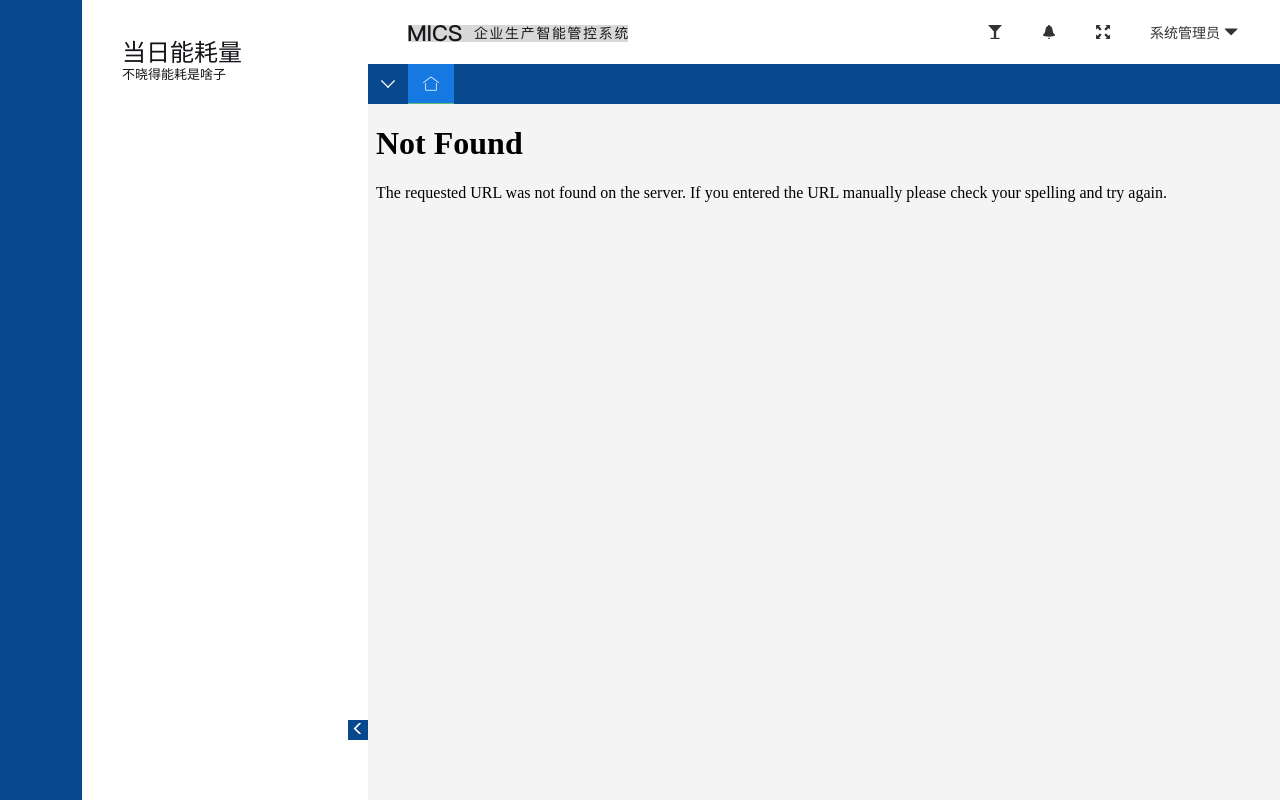
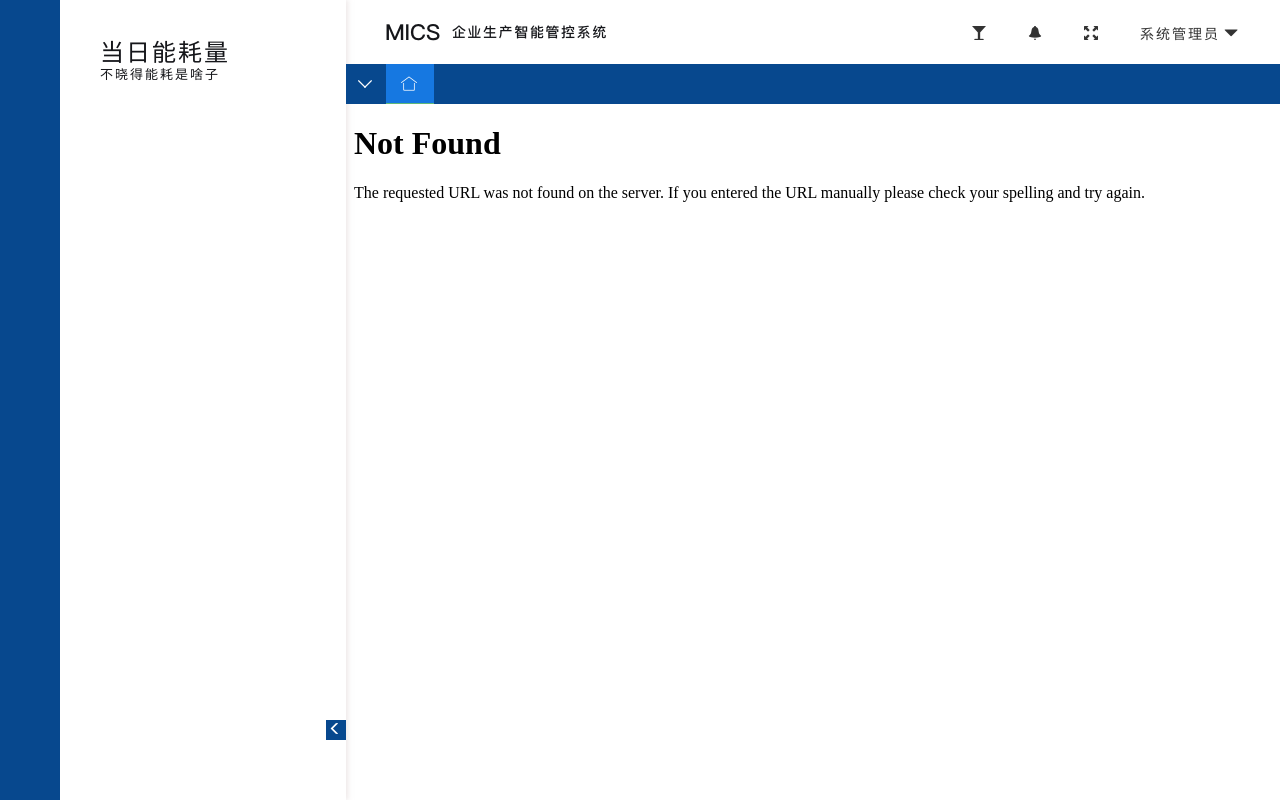
Before and after one commit to zhouchangxiang/MIS, a Flask app: template templates/main/index.html in a window 1280 px wide. Run offline with Flask 2, Linux system fonts and the light colour scheme; the template is opened without the code that fills it, so the values that code supplies are empty; some libraries are stand-ins or nearby versions; some web fonts are replaced.

Commit message:
no message

```diff
--- a/static/script/admin.js
+++ b/static/script/admin.js
@@ -117,14 +117,16 @@
 
 	//左右折叠导航
 	$(".sidebarMoveBtn").on('click',function(){
-		if($(".sidebarRight").css("left") == "82px"){
-			$(".sidebarRight").animate({left:"-204px"})
-            $(".contentRight").animate({marginLeft:"82px"})
+		if($(".sidebarRight").css("left") == "60px"){
+			$(".sidebarRight").animate({left:"-226px"})
+            $(".contentRight").animate({marginLeft:"60px"})
+            $(".contentLeft").animate({width:"60px"})
 			$(".sidebarMoveBtn").css({background:"#ffffff",color:"#07488E"})
 			$(".sidebarMoveBtn").find("i").removeClass("glyphicon-menu-left").addClass("glyphicon-menu-right")
 		}else{
-            $(".sidebarRight").animate({left:"82px"})
-            $(".contentRight").animate({marginLeft:"368px"})
+            $(".sidebarRight").animate({left:"60px"})
+            $(".contentRight").animate({marginLeft:"346px"})
+            $(".contentLeft").animate({width:"346px"})
 			$(".sidebarMoveBtn").css({background:"#07488E",color:"#ffffff"})
 			$(".sidebarMoveBtn").find("i").removeClass("glyphicon-menu-right").addClass("glyphicon-menu-left")
 		}
--- a/static/style/admin.css
+++ b/static/style/admin.css
@@ -5,23 +5,24 @@
     background-color: #fff;
 }
 #contentWrap.contentBg{
-    background-color: #F4F4F4;
-    color: #666666;
+    background-color: #ffffff;
+    color: #15161A;
 }
 .contentLeft{
     position: absolute;
     top: 0;
     left: 0;
-    width: 368px;
+    width: 346px;
     height: 100%;
-    box-shadow: none;
+    box-shadow: 2px 0 5px 0 rgba(222,209,209,0.50);
+    z-index: 100;
 }
 .contentRight{
     position: relative;
     top: 0;
     left: 0;
     height: 100%;
-    margin-left: 368px;
+    margin-left: 346px;
     box-shadow: none;
     overflow: hidden;
 }
@@ -46,33 +47,13 @@
     height:100%;
     left: 0;
     top: 0;
-    width: 82px;
+    width: 60px;
     margin: 0;
     overflow-x: hidden;
     z-index: 100;
 }
 .sidebarLeft::-webkit-scrollbar {
     display: none;
-}
-#contentWrap .sidebarLeftBg{
-    background: #07488E;
-    color: #fff;
-}
-#contentWrap .sidebarLeftBg a{
-    color: #fff;
-}
-#contentWrap .sidebarRightBg{
-    background: #ffffff;
-    color: #15161A;
-}
-#contentWrap .sidebarRightBg a{
-    color: #15161A;
-}
-#contentWrap .sidebarRightBg a:hover{
-    color: #ffffff;
-}
-#contentWrap .sidebarRightBg a.site-tab-active{
-    color: #ffffff;
 }
 .sidebarLeftNav{
     width: 100%;
@@ -86,17 +67,24 @@
     width: 100%;
     text-align: center;
     font-size: 22px;
-    padding: 10px 0;
+    padding: 15px 0;
 }
-.sidebarLeftBg .sidebarLeftNav li a:hover{
-    background: #1678E1;
+#contentWrap .sidebarLeftBg{
+    background: #07488E;
+    color: #fff;
 }
-.sidebarLeftNav li a.rootMenu{
-    background: #1678E1;
+#contentWrap .sidebarLeftBg a{
+    color: #fff;
+}
+#contentWrap .sidebarLeftBg a:hover{
+    background-color: #1678E1;
+}
+#contentWrap .sidebarLeftBg a.rootMenu{
+    background-color: #1678E1;
 }
 .sidebarRight{
     position: absolute;
-    left: 82px;
+    left: 60px;
     top: 0;
     width: 286px;
     height: 100%;
--- a/static/style/base.css
+++ b/static/style/base.css
@@ -4,14 +4,20 @@
 body{
     width: 100%;
 	height: 100%;
-    font-family: "PingFang SC";
+    font-family: myFont, sans-serif;
     font-size: 13px;
     line-height: 1.42857143;
-    font-weight: normal;
     font-variant: normal;
     -moz-osx-font-smoothing: grayscale;
     -webkit-font-smoothing: antialiased !important;
+    letter-spacing:2px;
 }
+@font-face {
+    font-family: 'myFont';
+    src: url('../fonts/PingFang Medium.ttf');
+    font-weight: normal;
+    font-style: normal;
+  }
 html{
     width: 100%;
 	height: 100%;
--- a/templates/main/config.html
+++ b/templates/main/config.html
@@ -966,10 +966,9 @@
                             queryFieldItem.FieldName = res.rows[i].FieldName
                             queryField.push(queryFieldItem)
                         })
-                        {#queryField = JSON.stringify(queryField)#}
-                        {#queryField = queryField.replace(",{",";{").replace(",{",";{")#}
+                        queryField = JSON.stringify(queryField)
+                        queryField = queryField.replace(",{",";{").replace(",{",";{")
                         queryData.Field = queryField
-                        console.log(queryData)
                         $.ajax({
                             url: "/system_set/make_model",
                             type: "post",
```
Also changed, not shown: other parts of static/style/admin.css (+23 -11 lines), static/images/logo.png, 1 other file.
